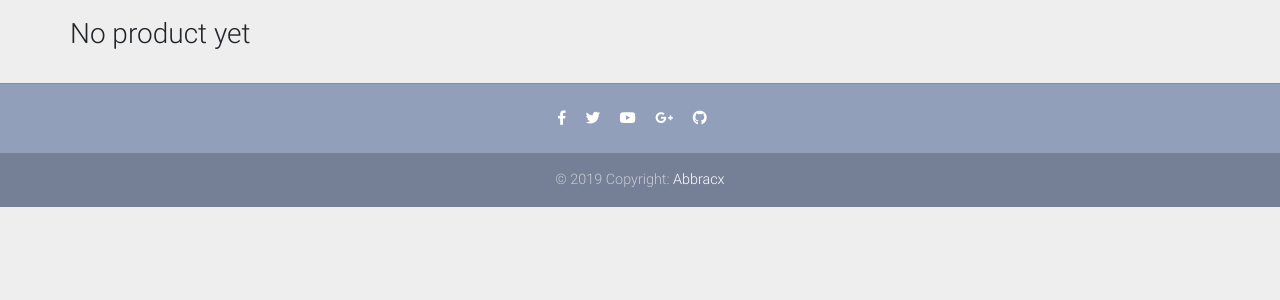
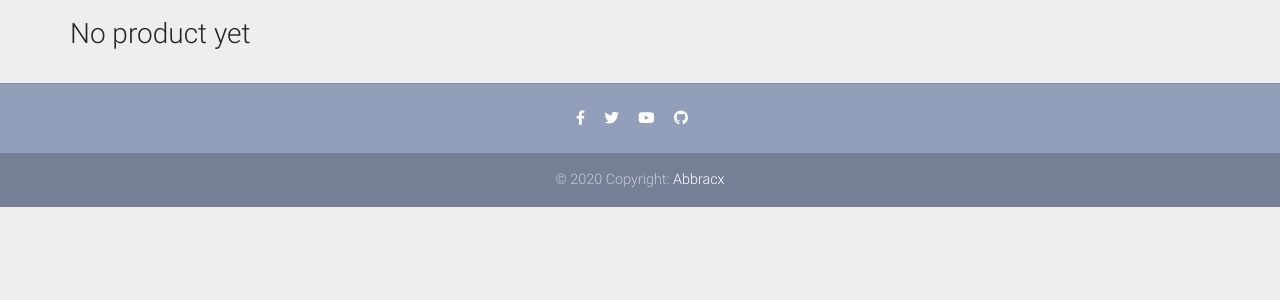
Before and after one commit to Abbracx/Ecommerce, a Django app: page / in a window 1280 px wide. Shown: the part 177-477 px from the top of the page. Run offline with Django 3.2, Linux system fonts and the light colour scheme; data that the repository does not hold is empty; some libraries are stand-ins or nearby versions.

Commit message:
added font icons for social media

```diff
--- a/templates/footer.html
+++ b/templates/footer.html
@@ -7,23 +7,20 @@
 
     <!-- Social icons -->
     <div class="pb-4">
-      <a href="https://www.facebook.com/mdbootstrap" target="_blank">
+      <a href="https://www.facebook.com/abbracx.rafael">
         <i class="fab fa-facebook-f mr-3"></i>
       </a>
 
-      <a href="https://twitter.com/MDBootstrap" target="_blank">
+      <a href="https://twitter.com/abbrac_x" >
         <i class="fab fa-twitter mr-3"></i>
       </a>
 
-      <a href="https://www.youtube.com/watch?v=7MUISDJ5ZZ4" target="_blank">
+      <a href="#">
         <i class="fab fa-youtube mr-3"></i>
       </a>
 
-      <a href="https://plus.google.com/u/0/b/107863090883699620484">
-        <i class="fab fa-google-plus-g mr-3"></i>
-      </a>
 
-      <a href="https://github.com/mdbootstrap/bootstrap-material-design" target="_blank">
+      <a href="https://github.com/Abbracx">
         <i class="fab fa-github mr-3"></i>
       </a>
 
@@ -33,7 +30,7 @@
 
     <!--Copyright-->
     <div class="footer-copyright py-3">
-      © 2019 Copyright:
+      © 2020 Copyright:
       <a href="/">Abbracx</a>
     </div>
     <!--/.Copyright-->
```
